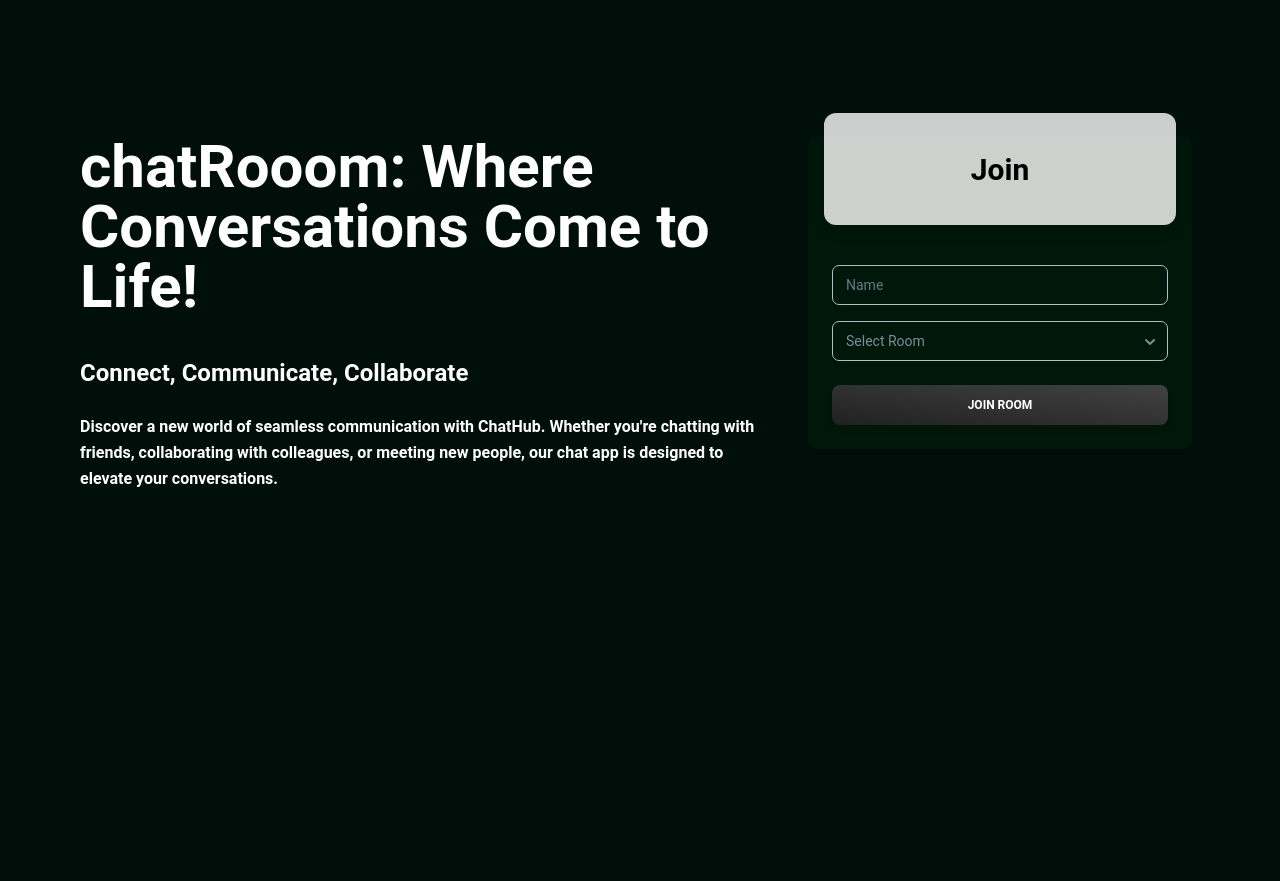
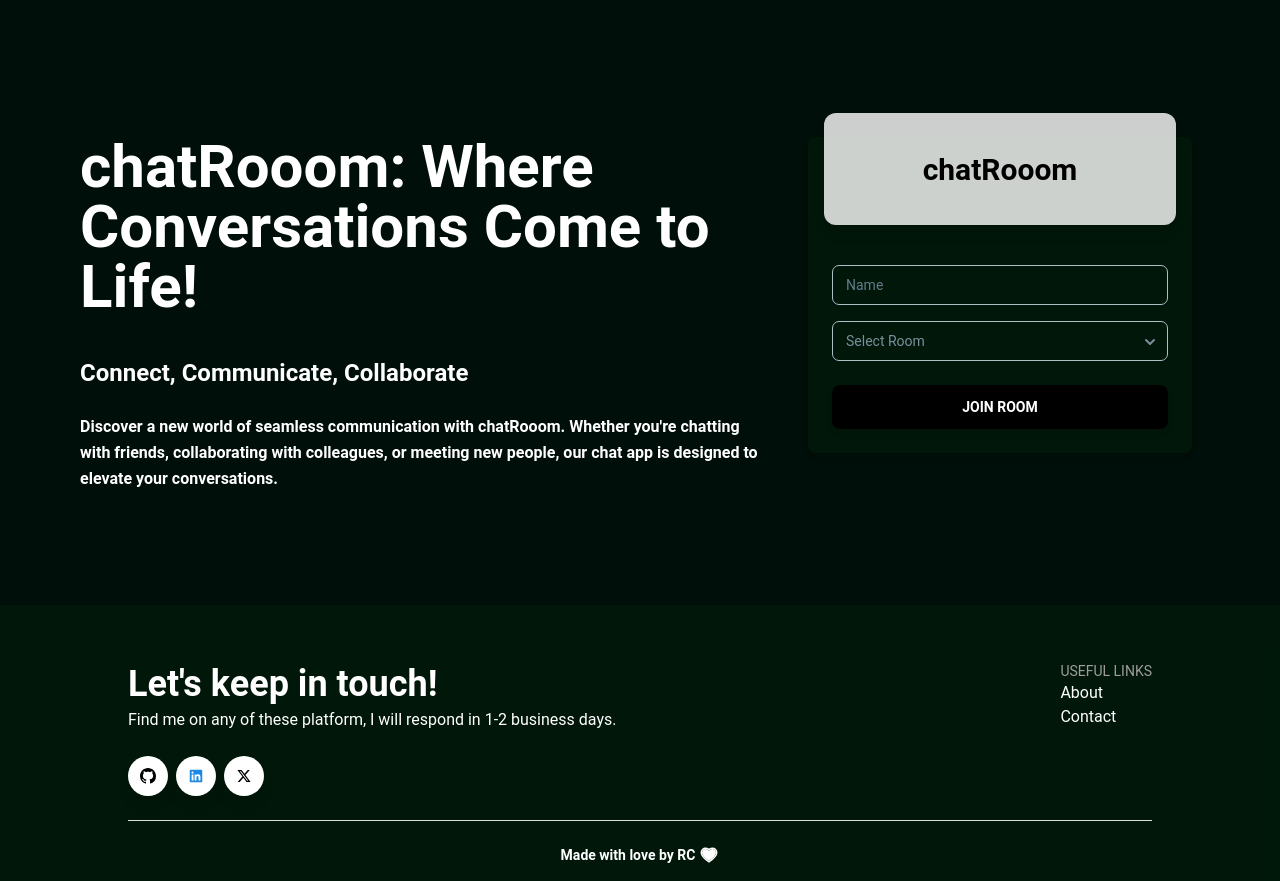
Before and after one commit to ShyanRoyChoudhury/ChatApp, a React (Vite) app in the folder client/: page / in a window 1280 px wide. Shown: the part 120-1001 px from the top of the page. Before the commit the page ends 800 px from the top, so only its background shows below. Built offline with nearby package versions, Linux system fonts and the light colour scheme; no server answers.

Commit message:
Landing page updated

```diff
--- /dev/null
+++ b/client/src/components/Footer.tsx
@@ -0,0 +1,75 @@
+import { Typography } from "@material-tailwind/react";
+import { twMerge } from "tailwind-merge";
+import { AiFillLinkedin } from 'react-icons/ai';
+import { RiTwitterXFill } from 'react-icons/ri';
+import { BsGithub } from 'react-icons/bs';
+import { AiTwotoneHeart } from 'react-icons/ai';
+
+interface FooterProps{
+className ?: string;
+}
+
+const Footer: React.FC<FooterProps> = ({className}) => {
+
+    const bgcolor = 'bg-myColor-800 bg-opacity-10';
+    return(
+        <div className={twMerge(bgcolor, className)}>
+            <div className="md:flex mx-12 md:mx-32">
+                <div className="pt-14  md:flex-col w-full md:w-1/2">
+                    <div>
+                        <Typography variant="h2">Let's keep in touch!</Typography>
+                    </div>
+                    <div>
+                    Find me on any of these platform, I will respond in 1-2 business days.
+                    </div>
+                    <div className="flex mt-6">
+                            <a className='bg-white  shadow-lg font-normal h-10 w-10
+                                            items-center flex justify-center align-center rounded-full
+                                            outline-none focus:outline-none mr-2 text-black'
+                            href='https://github.com/ShyanRoyChoudhury'>
+                            <BsGithub/>
+                        </a>
+                        <a className="bg-white text-blue-600 shadow-lg font-normal h-10 w-10
+                                            items-center flex justify-center align-center rounded-full
+                                            outline-none focus:outline-none mr-2"
+                            href='https://linkedin.com/in/shyan-roy-choudhury-79a860198'>
+                            <AiFillLinkedin/>
+                        </a>
+                        <a className="bg-white text-blueGray-800 shadow-lg font-normal h-10 w-10
+                                            items-center flex justify-center align-center rounded-full
+                                            outline-none focus:outline-none mr-2 text-black"
+                            href='https://twitter.com/kenobi8356'>
+                            <RiTwitterXFill/>
+                        </a>
+                    </div>
+                </div>
+                <div className="mt-14 md:flex-col w-full md:w-1/2">
+                    <div className="md:flex ">
+                        <div className="md:ml-auto">
+                            <div className="block uppercase text-sm text-gray-500 ">Useful Links</div>
+                            <ul>
+                                <li>About</li>
+                                <li>Contact</li>
+                            </ul>
+                        </div>
+
+                    </div>
+                </div>
+            </div>
+            <hr className="my-6 border-gray-300 mx-12 md:mx-32"></hr>
+            <div>
+                <div className="justify-center pb-4 flex">
+                    <div className="text-sm font-semibold">
+                        Made with love by RC
+                    </div>
+                    <div className="py-0.25 pl-1">
+                        <AiTwotoneHeart size={20}/>
+                    </div>
+
+                </div>
+            </div>
+        </div>
+    )
+}
+
+export default Footer;
--- a/client/src/components/Landing.tsx
+++ b/client/src/components/Landing.tsx
@@ -1,7 +1,7 @@
 import { Typography } from "@material-tailwind/react";
 import { GoChevronDown } from "react-icons/go";
 import RoomCard from "./RoomCard";
-
+import Footer from "./Footer";
 function LandingPage(){
     return(
         <div>
@@ -14,7 +14,7 @@
                     <br/>
                     <Typography variant="h4">Connect, Communicate, Collaborate</Typography>
                     <br/>
-                    <Typography variant="h6">Discover a new world of seamless communication with ChatHub.
+                    <Typography variant="h6">Discover a new world of seamless communication with chatRooom.
                         Whether you're chatting with friends, collaborating with colleagues,
                         or meeting new people,
                         our chat app is designed to elevate your conversations.
@@ -25,10 +25,13 @@
                     <div className="absolute top-20"><GoChevronDown size={50}/></div>
                     <div className="absolute top-24 "><GoChevronDown size={50}/></div>
                 </div>
-                <div className="pt-40 lg:pt-0 justify-center  lg:w-1/2 mx-10">
+                <div className="pt-40 lg:pt-0 justify-center  lg:w-1/2 mx-10 pb-10">
                     <RoomCard />
                 </div>
 
+            </div>
+            <div className="mt-28">
+                    <Footer />
             </div>
         </div>
     )
--- a/client/src/components/RoomCard.tsx
+++ b/client/src/components/RoomCard.tsx
@@ -42,11 +42,10 @@
     <div className="flex justify-center">
       <Card className={twMerge(`w-80 md:w-96 bg-myColor-800 bg-opacity-10 rounded-lg`)}>
         <CardHeader
-          variant="gradient"
           className="mb-4 grid h-28 place-items-center bg-white bg-opacity-80 hover:bg-green-500"
         >
           <Typography variant="h3" className='text-black '>
-            Join
+            chatRooom
           </Typography>
         </CardHeader>
 
@@ -63,8 +62,8 @@
 
           </div>
         </CardBody>
-        <CardFooter className="pt-0 ">
-          <Button variant="gradient" fullWidth onClick={handleclick}>
+        <CardFooter className="pt-0">
+          <Button variant="filled" fullWidth onClick={handleclick} className='bg-black font-bold text-sm'>
             Join Room
           </Button>
         </CardFooter>
```
